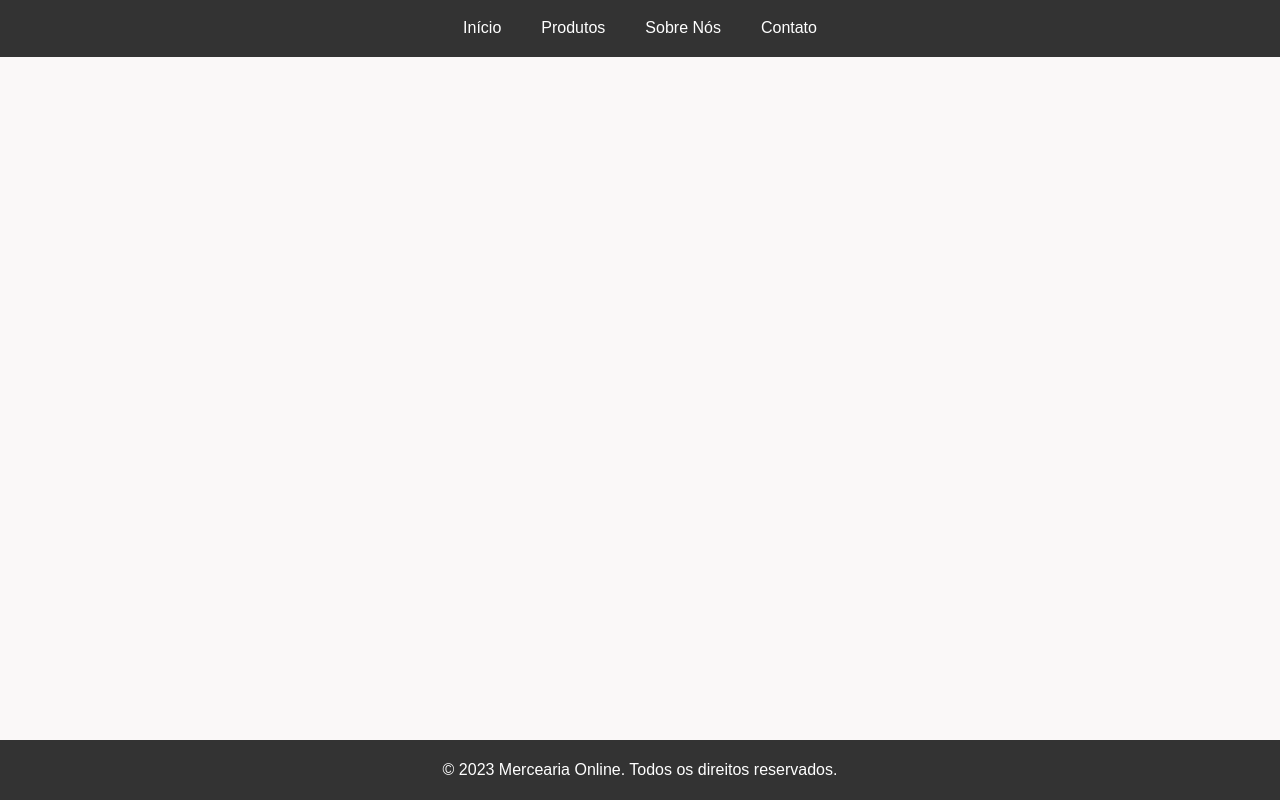
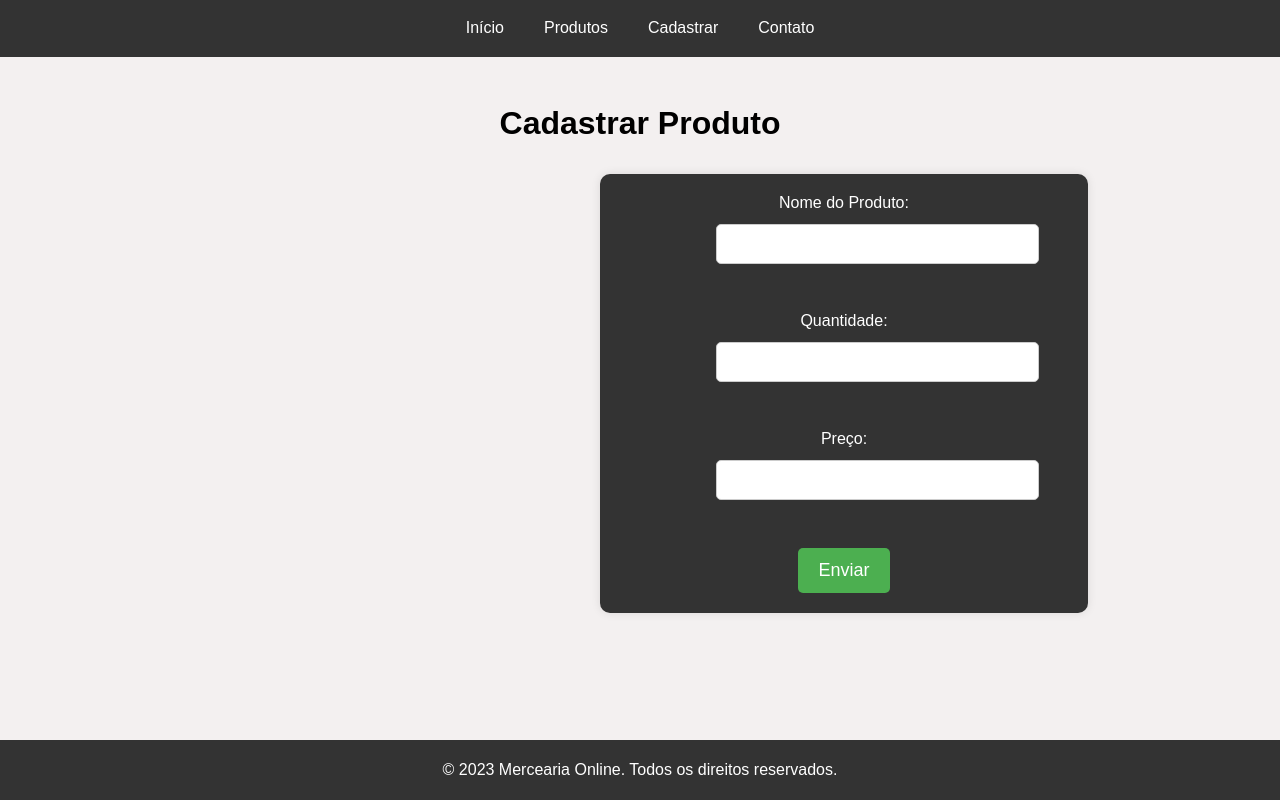
Before and after one commit to HumbertoFernandes7/EstoqueMercadinhoFront, an Angular app in the folder mercadinho/: page /produtos/cadastrar in a window 1280 px wide. Before the commit this address led to /. Built offline with nearby package versions, Linux system fonts and the light colour scheme.

Commit message:
Adionando tela de cadastrar produto e validações

```diff
--- a/mercadinho/src/app/app-routing.module.ts
+++ b/mercadinho/src/app/app-routing.module.ts
@@ -3,6 +3,7 @@ import { RouterModule, Routes } from '@angular/router';
 import { HomeComponent } from './home/home.component';
 import { AppComponent } from './app.component';
 import { ListarProdutosComponent } from './listar-produtos/listar-produtos.component';
+import { CadastrarProdutosComponent } from './cadastrar-produtos/cadastrar-produtos.component';
 
 const routes: Routes = [
   {
@@ -14,6 +15,9 @@ const routes: Routes = [
   {
     path: "produtos", component: ListarProdutosComponent
   },
+  {
+    path: "produtos/cadastrar", component: CadastrarProdutosComponent
+  },
 ];
 
 @NgModule({
--- /dev/null
+++ b/mercadinho/src/app/cadastrar-produtos/cadastrar-produtos.component.html
@@ -0,0 +1,24 @@
+<div *ngIf="!modalVisivel">
+  <h1>Cadastrar Produto</h1>
+    <form [formGroup]="cadastroProdutoForm">
+      <label for="nome">Nome do Produto:</label>
+      <input formControlName="nome" type="text" id="nome" name="nome" required><br><br>
+
+      <label for="quantidade">Quantidade:</label>
+      <input formControlName="quantidade" type="number" id="quantidade" name="quantidade" required><br><br>
+
+      <label for="preco">Preço:</label>
+      <input formControlName="preco" type="number" step="0.01" id="preco" name="preco" required><br><br>
+
+      <button (click)="cadastraProduto()" type="submit">Enviar</button>
+    </form>
+</div>
+
+<!-- Modal de Erro -->
+<div *ngIf="modalVisivel" class="modal" id="errorModal">
+  <div>
+    <h2> {{tituloDoModal}} </h2>
+    <p> {{mensagemDoModal}} </p>
+    <button class="modalButton" (click)="fecharModal()">Ok</button>
+  </div>
+</div>
--- /dev/null
+++ b/mercadinho/src/app/cadastrar-produtos/cadastrar-produtos.component.scss
@@ -0,0 +1,79 @@
+h1 {
+  text-align: center;
+  margin-top: 3rem;
+}
+
+form {
+  width: 35%;
+  margin: 2rem 0rem 0rem 37.5rem;
+  background-color: #333;
+  padding: 20px;
+  border-radius: 10px;
+  box-shadow: 0 0 10px rgba(0, 0, 0, 0.1);
+  text-align: center;
+
+  label{
+    display: block;
+    margin-bottom: 12px;
+    color: #ffffff;
+  }
+
+  input {
+      display: block;
+      margin-bottom: 12px;
+      color: #000000;
+  }
+
+  input[type="text"],
+  input[type="number"] {
+      width: 72%;
+      margin-left: 6rem;
+      padding: 10px;
+      font-size: 16px;
+      border: 1px solid #ccc;
+      border-radius: 5px;
+      box-sizing: border-box;
+      text-align: center;
+  }
+
+  button {
+      background-color: #4caf50;
+      color: white;
+      border: none;
+      padding: 12px 20px;
+      font-size: 18px;
+      cursor: pointer;
+      border-radius: 5px;
+      transition: background-color 0.3s;
+
+      &:hover {
+          background-color: #45a049;
+      }
+  }
+}
+
+.modal {
+  background: #e2dddd;
+  border-radius: 8px;
+  box-shadow: 0 2px 8px #000000;
+  min-width: 550px;
+  position: fixed;
+  left: 50%;
+  padding: 30px;
+  top: 40%;
+  transform: translate(-50%, -50%);
+}
+
+.modalButton{
+  background-color: #77a578; /* Cor de fundo verde */
+  border: none;
+  color: white;
+  padding: 10px 15px;
+  text-align: center;
+  text-decoration: none;
+  display: inline-block;
+  font-size: 16px;
+  margin-top: 20px; /* Espaçamento superior para o botão */
+  cursor: pointer;
+  border-radius: 8px;
+}
--- /dev/null
+++ b/mercadinho/src/app/cadastrar-produtos/cadastrar-produtos.component.ts
@@ -0,0 +1,66 @@
+import { FormBuilder, FormGroup, Validators } from '@angular/forms';
+import { ProdutoService } from './../servicos/produtosService/produto-services.service';
+import { Component, OnInit } from '@angular/core';
+import { produto } from '../modulos/produto';
+
+@Component({
+  selector: 'app-cadastrar-produtos',
+  templateUrl: './cadastrar-produtos.component.html',
+  styleUrls: ['./cadastrar-produtos.component.scss']
+})
+export class CadastrarProdutosComponent implements OnInit {
+
+modalVisivel: boolean = false;
+mensagemDoModal: string = '';
+tituloDoModal: string = '';
+cadastroProdutoForm!: FormGroup;
+nome!: '';
+quantidade!: '';
+preco!: '';
+
+  constructor(
+    private produtoService: ProdutoService,
+    private formBuilder: FormBuilder
+    ) {
+
+  }
+
+  ngOnInit() {
+      this.cadastroProdutoForm = this.formBuilder.group({
+      nome: ['', [Validators.required]],
+      quantidade: ['', [Validators.required]],
+      preco: ['', [Validators.required]],
+    })
+  }
+
+  cadastraProduto() {
+    if(this.cadastroProdutoForm.valid){
+      var produto = this.cadastroProdutoForm.getRawValue() as produto;
+      this.produtoService.cadastraProduto(produto).subscribe({
+        next: (retorno) => {
+          this.mensagemDoModal =  'Seu produto foi cadastrado com sucesso!'
+          this.tituloDoModal = 'Deu certo!'
+          this.abrirModal()
+        },
+        error: (error) => {
+          this.mensagemDoModal = error.error.message
+          this.tituloDoModal = 'Não foi possivel cadastrar o produto'
+          this.abrirModal()
+        }
+      })
+    }
+  }
+
+  abrirModal(){
+    this.modalVisivel = true
+  }
+
+  fecharModal(){
+    this.modalVisivel = false
+    this.limpaFormulario()
+  }
+
+  limpaFormulario() {
+    this.cadastroProdutoForm.reset();
+  }
+}
--- a/mercadinho/src/app/components/navbar/navbar.component.html
+++ b/mercadinho/src/app/components/navbar/navbar.component.html
@@ -2,7 +2,7 @@
   <ul>
     <li><a [routerLink]="['home']" >Início</a></li>
     <li><a [routerLink]="['produtos']">Produtos</a></li>
-    <li><a href="#">Sobre Nós</a></li>
+    <li><a [routerLink]="['produtos/cadastrar']">Cadastrar</a></li>
     <li><a href="#">Contato</a></li>
   </ul>
 </nav>
--- a/mercadinho/src/app/listar-produtos/listar-produtos.component.html
+++ b/mercadinho/src/app/listar-produtos/listar-produtos.component.html
@@ -12,7 +12,7 @@
       <tbody>
         <tr *ngFor="let produto of produtos">
           <td> {{produto.nome}} </td>
-          <td> {{produto.preco}} </td>
+          <td> R$ {{produto.preco}} </td>
           <td> {{produto.quantidade}} </td>
         </tr>
       </tbody>
@@ -22,9 +22,9 @@
 
 <!-- Modal de Erro -->
 <div *ngIf="modalVisivel" class="modal" id="errorModal">
-  <div class="modal-content">
+  <div>
     <h2>Opa!</h2>
-    <p> {{erroMessage}} </p>
+    <p> {{mensagemErro}} </p>
     <button class="modalButton" (click)="fecharModal()">Ok</button>
   </div>
 </div>
--- a/mercadinho/src/app/listar-produtos/listar-produtos.component.scss
+++ b/mercadinho/src/app/listar-produtos/listar-produtos.component.scss
@@ -1,11 +1,7 @@
 h1 {
-  background-color: #ffffff;
   color: rgb(0, 0, 0);
-  padding: 20px;
-  margin: 0;
-  margin-top: -18px;
-  margin-bottom: 10px;
   text-align: center;
+  margin-top: 3rem;
 }
 
 .container {
@@ -17,7 +13,7 @@ table {
   width: 100%;
   margin-top: 30px;
   border-collapse: collapse;
-  background-color: white;
+  background-color: rgb(255, 255, 255);
   box-shadow: 0 0 10px rgba(0, 0, 0, 0.1);
 }
 
--- a/mercadinho/src/app/listar-produtos/listar-produtos.component.ts
+++ b/mercadinho/src/app/listar-produtos/listar-produtos.component.ts
@@ -11,8 +11,8 @@ import { Router } from '@angular/router';
 export class ListarProdutosComponent implements OnInit {
 
   produtos: produto[] = [];
-  erroMessage: String = ''
-  modalVisivel: boolean = false
+  mensagemErro: String = '';
+  modalVisivel: boolean = false;
 
   constructor(
     private produtoService: ProdutoService,
@@ -31,7 +31,7 @@ export class ListarProdutosComponent implements OnInit {
       this.produtos = retorno as unknown as produto[] ;
       },
       error: (erro) => {
-        this.erroMessage = 'Aconteceu um erro inesperado, tente novamente mais tarde'
+        this.mensagemErro = 'Aconteceu um erro inesperado, tente novamente mais tarde'
         this.abrirModal();
       }
     })
--- a/mercadinho/src/app/servicos/produtosService/produto-services.service.ts
+++ b/mercadinho/src/app/servicos/produtosService/produto-services.service.ts
@@ -1,9 +1,8 @@
+import { produto } from './../../modulos/produto';
 import { Injectable } from '@angular/core';
 import { environment } from 'src/environments/environment.desenv';
 
 import { HttpClient } from '@angular/common/http';
-import { map } from 'rxjs';
-import { produto } from 'src/app/modulos/produto';
 
 const APIURL = environment;
 
@@ -17,4 +16,8 @@ export class ProdutoService {
   listaProdutos() {
     return this.http.get<produto>('http://localhost:8080/produtos/listar')
   }
+
+  cadastraProduto(produto: produto) {
+    return this.http.post<produto>('http://localhost:8080/produtos/cadastro', produto)
+  }
 }
--- a/mercadinho/src/styles.scss
+++ b/mercadinho/src/styles.scss
@@ -1,5 +1,5 @@
 $body-font: Arial, sans-serif;
-$primary-bg-color: #faf8f8;
+$primary-bg-color: #f3f0f0;
 
 .corpo {
   font-family: $body-font;
```
Also changed, not shown: mercadinho/src/app/app.module.ts (+6 -2 lines), 1 other file (tests, documents, lock files or other folders).
